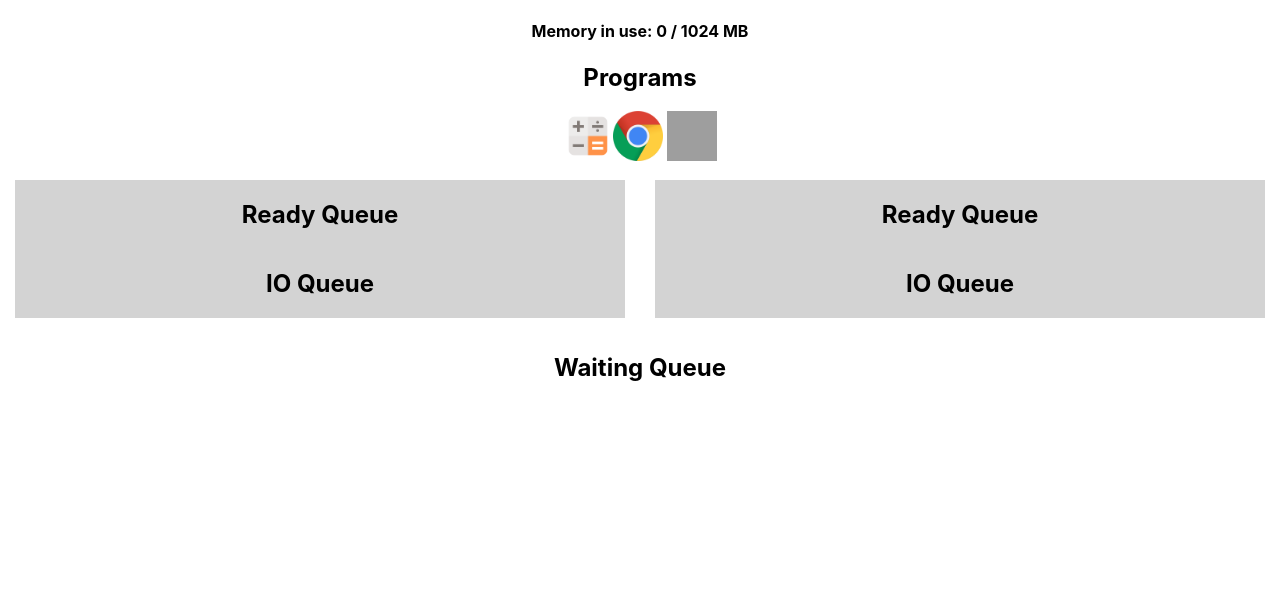
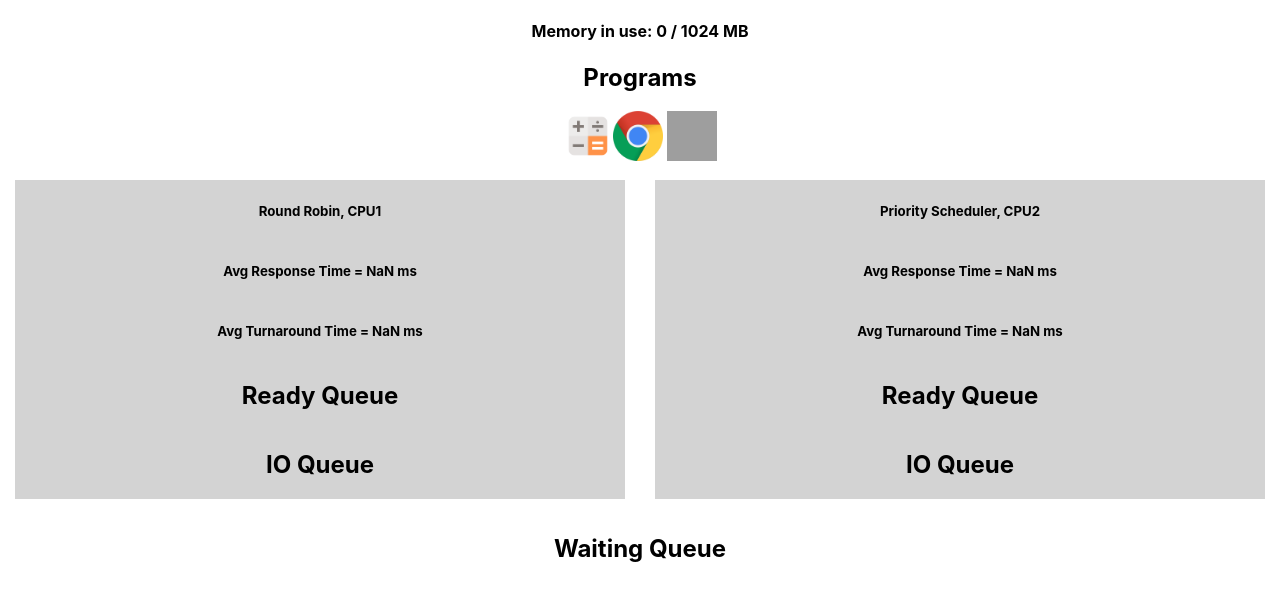
Before and after one commit to YousefHaggy/CMSC312_Project, a React (Create React App) app in the folder 312_os/: page / in a window 1280 px wide. Shown: the top 600 px of the page. Built offline with nearby package versions, Linux system fonts and the light colour scheme; grey boxes are pictures that could not be loaded.

Commit message:
stats difference between schedulers

```diff
--- a/312_os/src/Classes/Process.ts
+++ b/312_os/src/Classes/Process.ts
@@ -7,6 +7,10 @@ class Process {
   id: number;
   size: number;
   priority: number;
+  startTime: Date;
+
+  responseTimeInMs: number = -1;
+  turnaroundTimeInMs: number = -1;
 
   instructions: Instruction[];
   state: State;
@@ -17,11 +21,19 @@ class Process {
   // Pointer to scheduler
   scheduler: Scheduler;
   parent: Process | undefined;
-  constructor(pid: number, priority:number, template: Instruction[], scheduler: Scheduler, parent?: Process) {
+  constructor(
+    pid: number,
+    priority: number,
+    template: Instruction[],
+    scheduler: Scheduler,
+    parent?: Process
+  ) {
     this.scheduler = scheduler;
     this.id = pid;
     this.priority = priority;
-    this.size = Math.random() * (100-50) + 50;
+    this.size = Math.random() * (100 - 50) + 50;
+
+    this.startTime = new Date();
 
     this.parent = parent;
     this.state = "new";
@@ -35,15 +47,26 @@ class Process {
   nextInstruction() {
     if (this.currentIntructionIndex == this.instructions.length - 1) {
       this.state = "terminated";
+      if (this.turnaroundTimeInMs == -1) {
+        this.turnaroundTimeInMs =
+          new Date().getTime() - this.startTime.getTime();
+        this.scheduler.addTurnAroundTime(this.turnaroundTimeInMs);
+      }
+
       return;
     }
     this.currentIntructionIndex += 1;
     this.remaingCyclesForInstruction =
       this.instructions[this.currentIntructionIndex].numCycles || 0;
-
-    const currentInstruction = this.instructions[this.currentIntructionIndex];
   }
   executeInstruction(): void {
+    // If response time hasn't been set, set it
+    if (this.responseTimeInMs == -1) {
+      this.responseTimeInMs =
+        new Date().getTime() - this.startTime.getTime();
+      this.scheduler.addResponseTime(this.responseTimeInMs);
+    }
+
     // If instruction is just marking critical section, move to next instruction
     switch (this.instructions[this.currentIntructionIndex].type) {
       case "START_CRITICAL":
@@ -58,16 +81,21 @@ class Process {
         break;
       case "FORK":
         // Always give child highest priority
-        const child = new Process(Math.floor(Math.random() * 10000), this.priority, this.instructions, this.scheduler, this);
+        const child = new Process(
+          Math.floor(Math.random() * 10000),
+          this.priority,
+          this.instructions,
+          this.scheduler,
+          this
+        );
         child.currentIntructionIndex = this.currentIntructionIndex + 1;
         this.scheduler.scheduleProcess(child);
         this.nextInstruction();
         break;
-
     }
 
     this.remaingCyclesForInstruction -= 1;
-    this.elapsedTimeSinceBurst +=1;
+    this.elapsedTimeSinceBurst += 1;
     if (this.remaingCyclesForInstruction <= 0) {
       this.nextInstruction();
     }
--- a/312_os/src/Classes/Scheduler.ts
+++ b/312_os/src/Classes/Scheduler.ts
@@ -9,6 +9,14 @@ abstract class Scheduler {
 
   // Reference to OS objects
   public OS: OS;
+
+
+  // Values stored for statistic compariosn of performance
+  private numOfProcessesWithResponse = 0;
+  private numOfCompletedProcesses = 0;
+
+  private totalResponseTime = 0;
+  private totalTurnAroundTime = 0;
 
   constructor(OS: OS){
     this.OS = OS;
@@ -24,6 +32,24 @@ abstract class Scheduler {
     }
   }
   abstract scheduleProcess(process: Process): void;
+
+  addTurnAroundTime(time: number){
+    this.numOfCompletedProcesses+=1
+    this.totalTurnAroundTime += time;
+  }
+
+  addResponseTime(time: number){
+    this.numOfProcessesWithResponse+=1
+    this.totalResponseTime += time;
+  }
+
+  getAvgResponseTime(): number{
+    return this.totalResponseTime / this.numOfProcessesWithResponse;
+  }
+
+  getAvgTurnAroudnTime(): number{
+    return this.totalTurnAroundTime / this.numOfCompletedProcesses;
+  }
 }
 
 export default Scheduler;
--- a/312_os/src/Simulator.tsx
+++ b/312_os/src/Simulator.tsx
@@ -49,8 +49,11 @@ function Simulator(): JSX.Element {
     <div className="App">
       <h4>
         Memory in use:{" "}
-        {(readyQueue1.reduce((sum, proc) => sum + proc.size, 0) + readyQueue2.reduce((sum, proc) => sum + proc.size, 0)).toFixed(0)} / 1024
-        MB
+        {(
+          readyQueue1.reduce((sum, proc) => sum + proc.size, 0) +
+          readyQueue2.reduce((sum, proc) => sum + proc.size, 0)
+        ).toFixed(0)}{" "}
+        / 1024 MB
       </h4>
       <h2>Programs</h2>
       <div>
@@ -58,8 +61,30 @@ function Simulator(): JSX.Element {
         <Program image={browserImage} template={browser} os={os} />{" "}
         <Program image={printerImage} template={printer} os={os} />
       </div>
-      <div style={{ display: "flex", flex: 1, width:"100vw",  flexDirection: "row" }}>
-        <div style={{ display: "flex", flex: 0.5, flexShrink:0.5, backgroundColor:"lightgrey", margin:15, flexDirection:"column" }}>
+      <div
+        style={{
+          display: "flex",
+          flex: 1,
+          width: "100vw",
+          flexDirection: "row",
+        }}
+      >
+        <div
+          style={{
+            display: "flex",
+            flex: 0.5,
+            flexShrink: 0.5,
+            backgroundColor: "lightgrey",
+            margin: 15,
+            flexDirection: "column",
+          }}
+        >
+          <h5> Round Robin, CPU1</h5>
+          <h5>Avg Response Time = {cpu1.scheduler.getAvgResponseTime()} ms </h5>
+          <h5>
+            Avg Turnaround Time = {cpu1.scheduler.getAvgTurnAroudnTime()} ms
+          </h5>
+
           <h2>Ready Queue</h2>
           <div style={{ display: "flex" }}>
             {readyQueue1.map((process) => (
@@ -73,7 +98,21 @@ function Simulator(): JSX.Element {
             ))}
           </div>
         </div>
-        <div style={{ display: "flex", flex: 0.5, flexShrink:0.5, backgroundColor:"lightgrey", margin:15,flexDirection:"column" }}>
+        <div
+          style={{
+            display: "flex",
+            flex: 0.5,
+            flexShrink: 0.5,
+            backgroundColor: "lightgrey",
+            margin: 15,
+            flexDirection: "column",
+          }}
+        >
+          <h5>Priority Scheduler, CPU2</h5>
+          <h5>Avg Response Time = {cpu2.scheduler.getAvgResponseTime()} ms </h5>
+          <h5>
+            Avg Turnaround Time = {cpu2.scheduler.getAvgTurnAroudnTime()} ms
+          </h5>{" "}
           <h2>Ready Queue</h2>
           <div style={{ display: "flex" }}>
             {readyQueue2.map((process) => (
```
